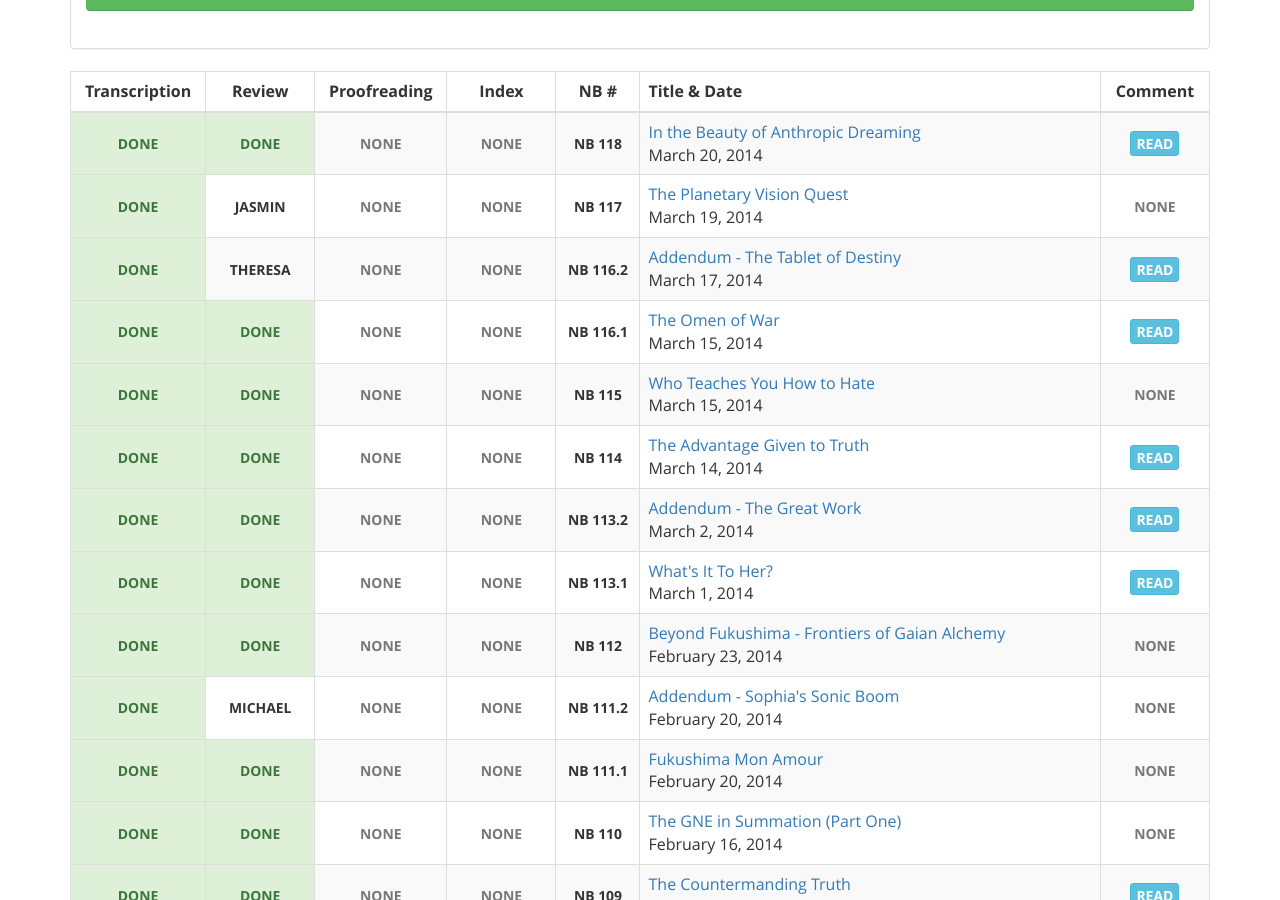
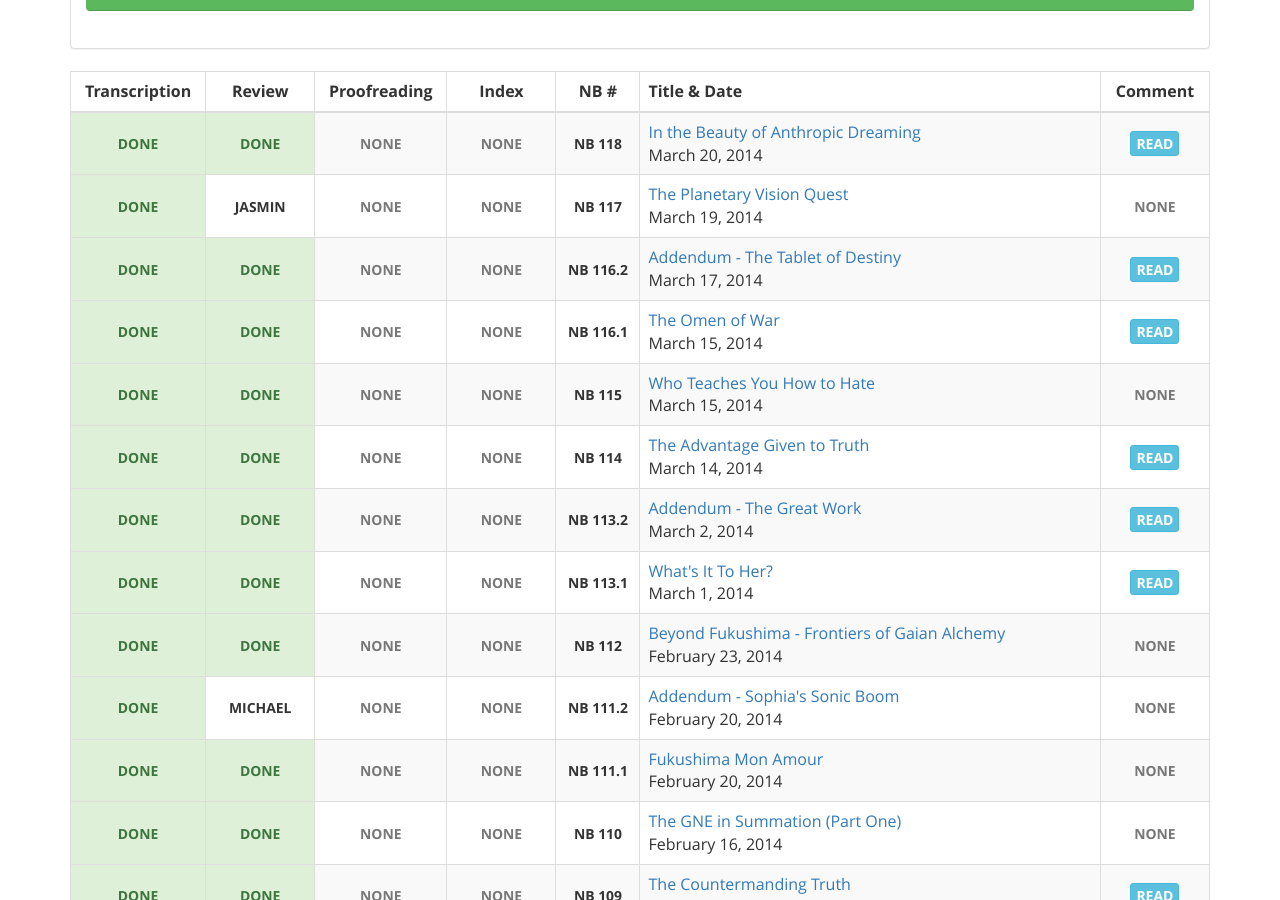
Before and after one commit to gaiaspora/gaiaspora.github.io, a Jekyll site: the page built from content/navigator-briefings.markdown, in a window 1280 px wide and 900 px high, scrolled down 386 px. Built offline with Jekyll 4.4.1, drawn with Linux system fonts in a browser that asks for light colours.

Commit message:
Update nb.yaml

```diff
--- a/_data/nb.yaml
+++ b/_data/nb.yaml
@@ -18,7 +18,7 @@
 
 - NB: "116.2"
   Transcription: "done"
-  Review: "Theresa"
+  Review: "done"
   Proofreading: "none"
   Index: "none"
   Title: "Addendum - The Tablet of Destiny"
@@ -333,7 +333,7 @@
 
 - NB: "86"
   Transcription: "done"
-  Review: "Heath"
+  Review: "done"
   Proofreading: "none"
   Index: "none"
   Title: "The Record of the Three Attentions"
```
